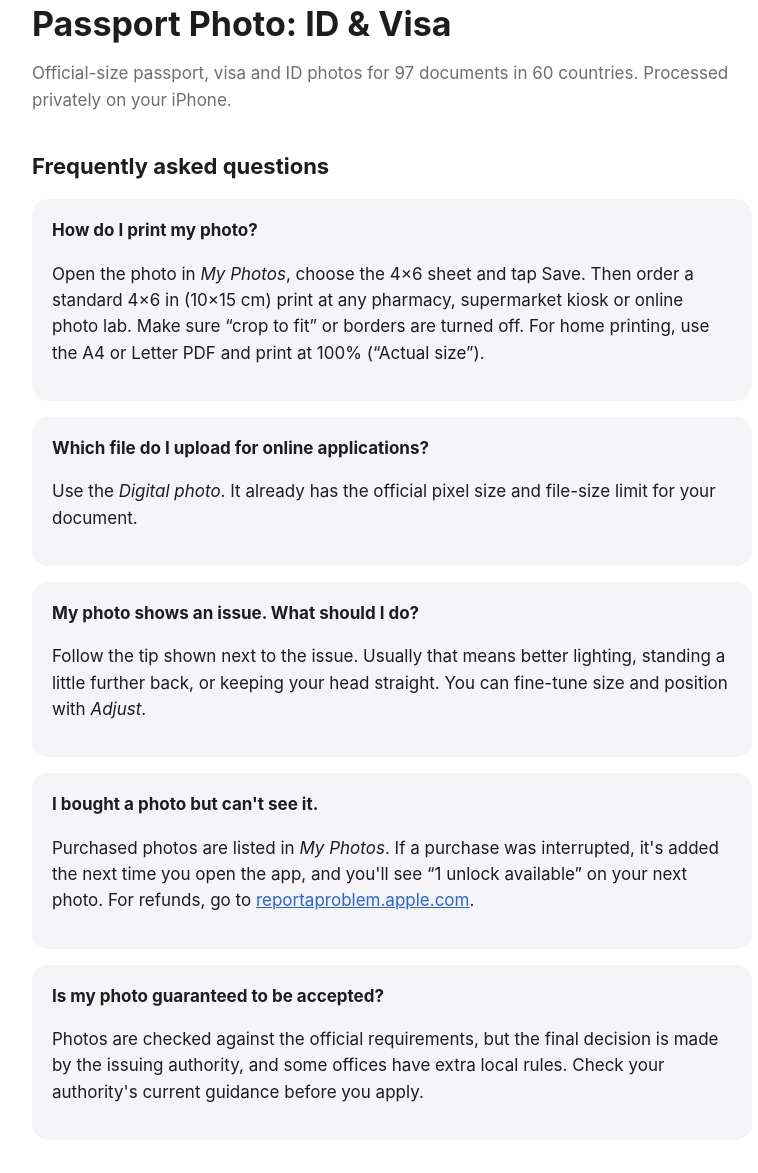
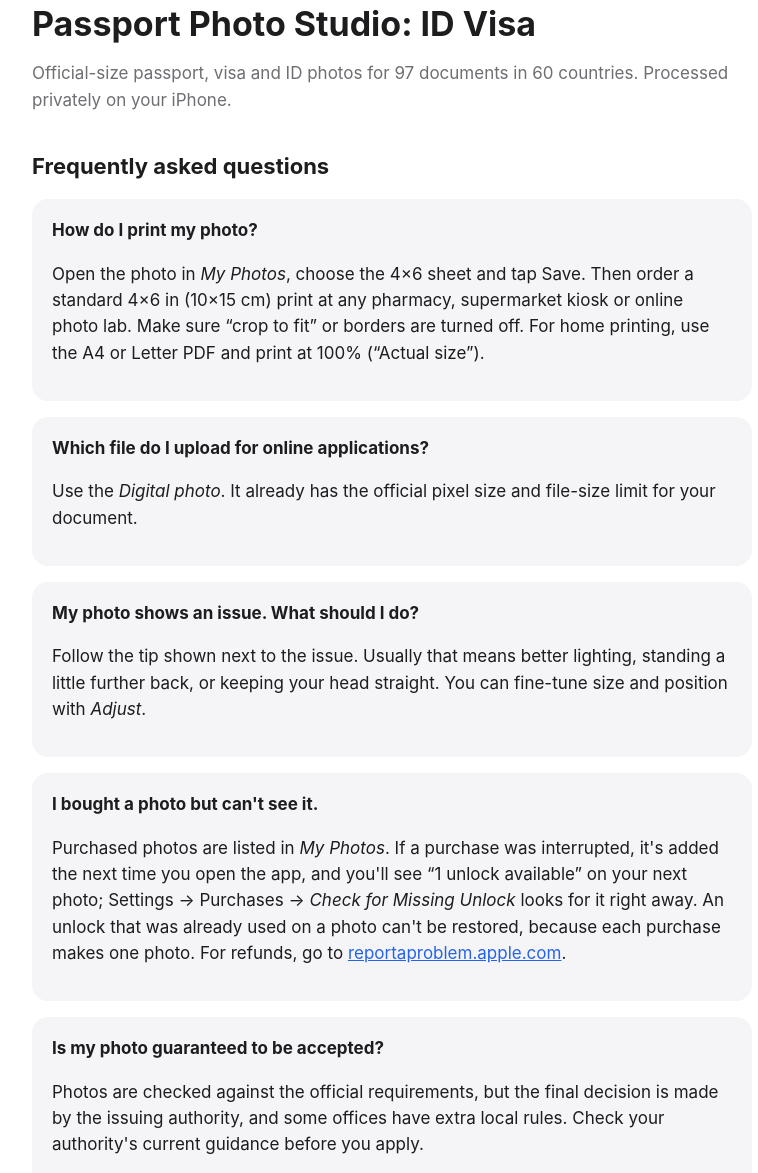
Before and after one commit to Levan2002/passport-photo, a plain HTML site: page index.html in a window 1280 px wide. Shown: the part 115-1288 px from the top of the page, without its empty margins (248-1006 px from the left). Drawn offline with Linux system fonts and the light colour scheme.

Commit message:
New store name; FAQ: missing unlocks and why used unlocks can't be restored

```diff
--- a/index.html
+++ b/index.html
@@ -1,11 +1,11 @@
 <!doctype html><html lang="en"><head><meta charset="utf-8"><meta name="viewport" content="width=device-width,initial-scale=1">
-<title>Passport Photo: ID &amp; Visa – Help</title><link rel="stylesheet" href="style.css"></head><body><main>
-<header><img src="icon.png" alt=""><h1>Passport Photo: ID &amp; Visa</h1><p class="muted">Official-size passport, visa and ID photos for 97 documents in 60 countries. Processed privately on your iPhone.</p></header>
+<title>Passport Photo Studio: ID Visa – Help</title><link rel="stylesheet" href="style.css"></head><body><main>
+<header><img src="icon.png" alt=""><h1>Passport Photo Studio: ID Visa</h1><p class="muted">Official-size passport, visa and ID photos for 97 documents in 60 countries. Processed privately on your iPhone.</p></header>
 <h2>Frequently asked questions</h2>
 <div class="card"><strong>How do I print my photo?</strong><p>Open the photo in <em>My Photos</em>, choose the 4×6 sheet and tap Save. Then order a standard 4×6 in (10×15 cm) print at any pharmacy, supermarket kiosk or online photo lab. Make sure “crop to fit” or borders are turned off. For home printing, use the A4 or Letter PDF and print at 100% (“Actual size”).</p></div>
 <div class="card"><strong>Which file do I upload for online applications?</strong><p>Use the <em>Digital photo</em>. It already has the official pixel size and file-size limit for your document.</p></div>
 <div class="card"><strong>My photo shows an issue. What should I do?</strong><p>Follow the tip shown next to the issue. Usually that means better lighting, standing a little further back, or keeping your head straight. You can fine-tune size and position with <em>Adjust</em>.</p></div>
-<div class="card"><strong>I bought a photo but can't see it.</strong><p>Purchased photos are listed in <em>My Photos</em>. If a purchase was interrupted, it's added the next time you open the app, and you'll see “1 unlock available” on your next photo. For refunds, go to <a href="https://reportaproblem.apple.com">reportaproblem.apple.com</a>.</p></div>
+<div class="card"><strong>I bought a photo but can't see it.</strong><p>Purchased photos are listed in <em>My Photos</em>. If a purchase was interrupted, it's added the next time you open the app, and you'll see “1 unlock available” on your next photo; Settings → Purchases → <em>Check for Missing Unlock</em> looks for it right away. An unlock that was already used on a photo can't be restored, because each purchase makes one photo. For refunds, go to <a href="https://reportaproblem.apple.com">reportaproblem.apple.com</a>.</p></div>
 <div class="card"><strong>Is my photo guaranteed to be accepted?</strong><p>Photos are checked against the official requirements, but the final decision is made by the issuing authority, and some offices have extra local rules. Check your authority's current guidance before you apply.</p></div>
 <h2>Contact</h2>
 <p>Email <a href="mailto:levan.topchishvili@gmail.com">levan.topchishvili@gmail.com</a>. We usually reply within 2 business days.</p>
```
Also changed, not shown: privacy.html (+2 -2 lines).
